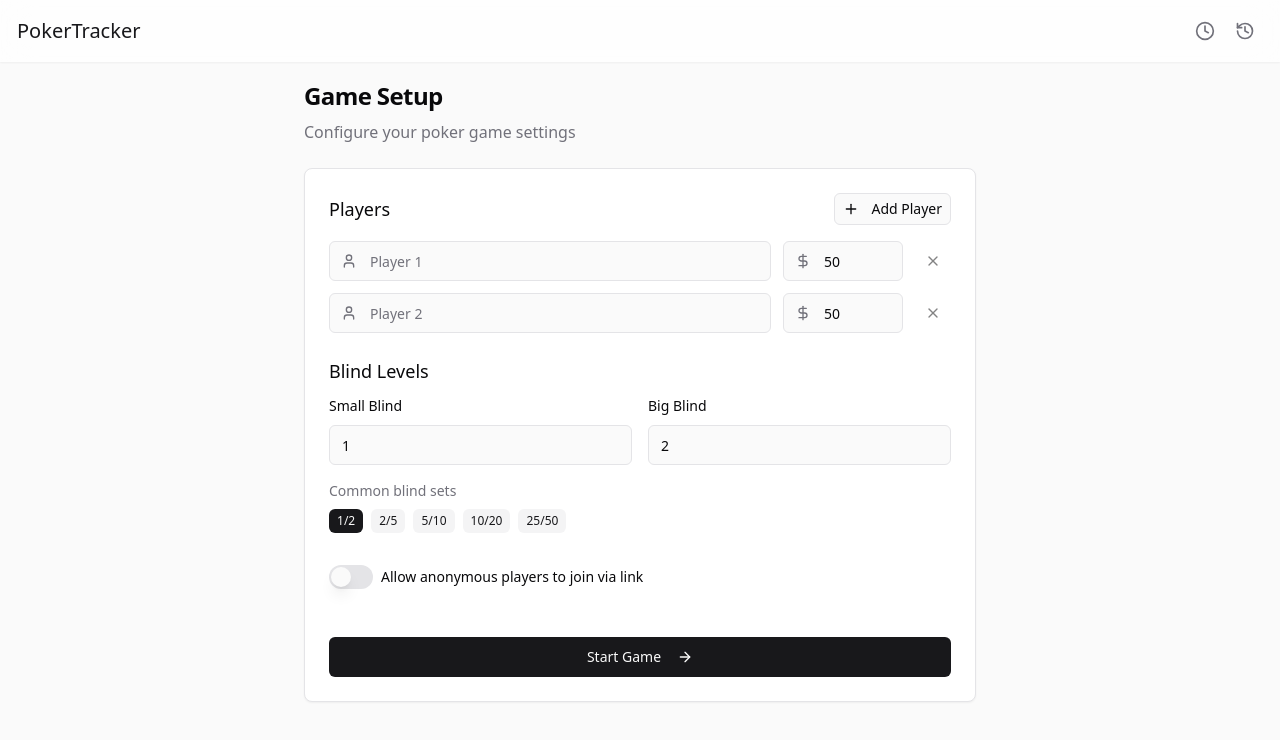
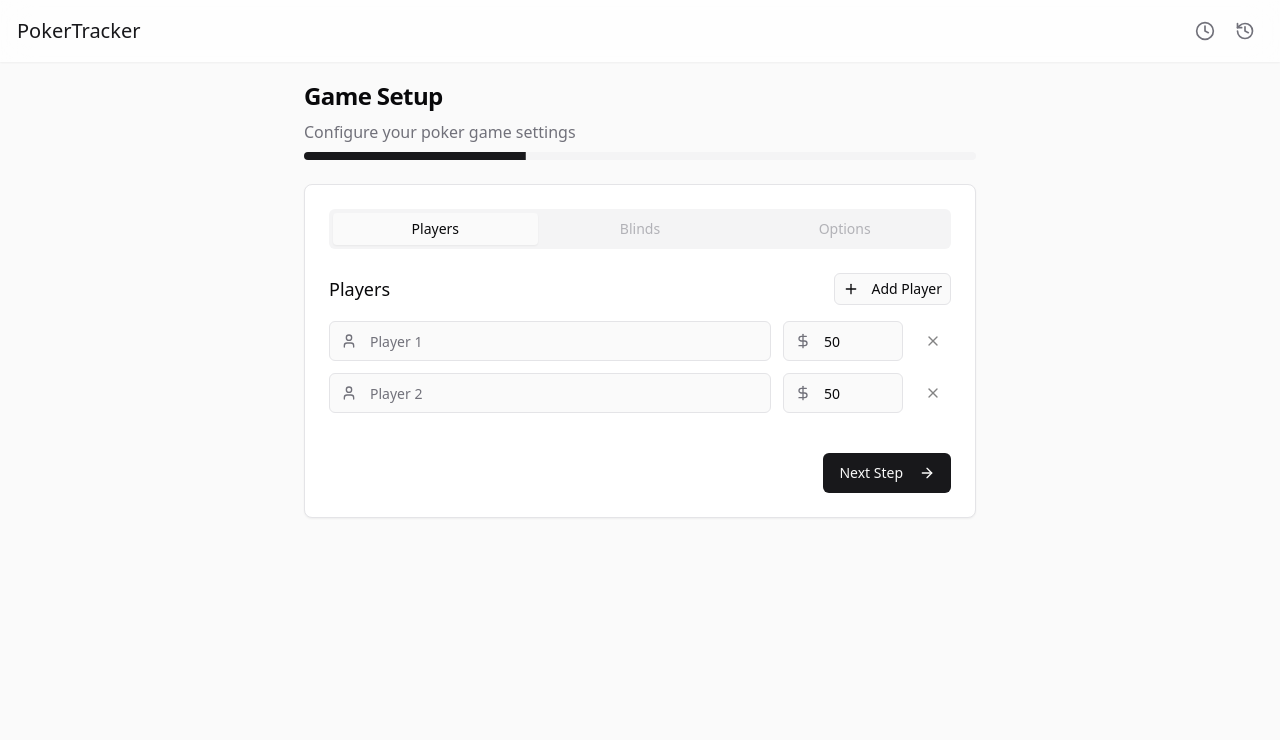
Before and after one commit to kevinkandco/poker-tracker-haven, a React (Vite) app: page / in a window 1280 px wide. Shown: the top 740 px of the page. Built offline with nearby package versions, Linux system fonts and the light colour scheme.

Commit message:
Implement game setup flow

```diff
--- a/src/components/game/GameSetup.tsx
+++ b/src/components/game/GameSetup.tsx
@@ -1,8 +1,9 @@
+
 import React, { useState } from 'react';
 import { Button } from '@/components/ui/button';
 import { Input } from '@/components/ui/input';
 import { Label } from '@/components/ui/label';
-import { ArrowRight, Plus, User, DollarSign, Copy, Share2 } from 'lucide-react';
+import { ArrowRight, Plus, User, DollarSign, Copy, Share2, ArrowLeft } from 'lucide-react';
 import { motion } from 'framer-motion';
 import { toast } from 'sonner';
 import { useGameContext } from '@/contexts/GameContext';
@@ -18,6 +19,13 @@ import {
 } from '@/components/ui/dialog';
 import JoinGameForm from './JoinGameForm';
 import { Switch } from '@/components/ui/switch';
+import {
+  Tabs,
+  TabsContent,
+  TabsList,
+  TabsTrigger
+} from '@/components/ui/tabs';
+import { Progress } from "@/components/ui/progress";
 
 interface Player {
   id: string;
@@ -35,6 +43,7 @@ const GameSetup = () => {
   const [bigBlind, setBigBlind] = useState(2);
   const [showShareDialog, setShowShareDialog] = useState(false);
   const [allowAnonymousJoin, setAllowAnonymousJoin] = useState(false);
+  const [currentStep, setCurrentStep] = useState<string>("players");
   const shareUrl = getShareUrl();
 
   React.useEffect(() => {
@@ -89,7 +98,18 @@ const GameSetup = () => {
     setAllowAnonymousJoin(!allowAnonymousJoin);
   };
 
-  const handleStartGame = () => {
+  const progressPercentage = () => {
+    switch (currentStep) {
+      case "players": return 33;
+      case "blinds": return 66;
+      case "options": return 100;
+      default: return 33;
+    }
+  };
+
+  const goToNextStep = () => {
+    if (currentStep === "players") {
+      // Validate player names before proceeding
       const emptyNames = players.some(player => !player.name.trim());
       if (emptyNames) {
         toast.error("All players must have names");
@@ -102,6 +122,21 @@ const GameSetup = () => {
         return;
       }
 
+      setCurrentStep("blinds");
+    } else if (currentStep === "blinds") {
+      setCurrentStep("options");
+    }
+  };
+
+  const goToPreviousStep = () => {
+    if (currentStep === "blinds") {
+      setCurrentStep("players");
+    } else if (currentStep === "options") {
+      setCurrentStep("blinds");
+    }
+  };
+
+  const handleStartGame = () => {
     const params = new URLSearchParams(window.location.search);
     const gameId = params.get('gameId');
 
@@ -138,9 +173,18 @@ const GameSetup = () => {
         <div className="space-y-2">
           <h2 className="text-2xl font-semibold tracking-tight">Game Setup</h2>
           <p className="text-muted-foreground">Configure your poker game settings</p>
+          <Progress value={progressPercentage()} className="h-2 mt-2" />
         </div>
 
         <div className="bg-card border border-border rounded-lg p-6 shadow-sm space-y-6">
+          <Tabs value={currentStep} onValueChange={setCurrentStep} className="w-full">
+            <TabsList className="grid w-full grid-cols-3">
+              <TabsTrigger value="players" disabled={currentStep !== "players"}>Players</TabsTrigger>
+              <TabsTrigger value="blinds" disabled={currentStep !== "blinds"}>Blinds</TabsTrigger>
+              <TabsTrigger value="options" disabled={currentStep !== "options"}>Options</TabsTrigger>
+            </TabsList>
+
+            <TabsContent value="players" className="mt-6 space-y-6">
               <div className="space-y-4">
                 <div className="flex justify-between items-center">
                   <h3 className="text-lg font-medium">Players</h3>
@@ -216,12 +260,37 @@ const GameSetup = () => {
                 </div>
               </div>
 
+              <div className="flex justify-end pt-4">
+                <Button onClick={goToNextStep} className="button-hover">
+                  Next Step
+                  <ArrowRight className="ml-2 h-4 w-4" />
+                </Button>
+              </div>
+            </TabsContent>
+
+            <TabsContent value="blinds" className="mt-6 space-y-6">
               <BlindControl
                 smallBlind={smallBlind}
                 bigBlind={bigBlind}
                 onSmallBlindChange={setSmallBlind}
                 onBigBlindChange={setBigBlind}
               />
+
+              <div className="flex justify-between pt-4">
+                <Button variant="outline" onClick={goToPreviousStep}>
+                  <ArrowLeft className="mr-2 h-4 w-4" />
+                  Back
+                </Button>
+                <Button onClick={goToNextStep} className="button-hover">
+                  Next Step
+                  <ArrowRight className="ml-2 h-4 w-4" />
+                </Button>
+              </div>
+            </TabsContent>
+
+            <TabsContent value="options" className="mt-6 space-y-6">
+              <div className="space-y-4">
+                <h3 className="text-lg font-medium">Game Options</h3>
 
                 <div className="flex items-center space-x-2 py-2">
                   <Switch
@@ -234,15 +303,31 @@ const GameSetup = () => {
                   </Label>
                 </div>
 
-          <div className="pt-4">
+                <div className="bg-muted/50 rounded-lg p-4 text-sm">
+                  <p className="text-muted-foreground">
+                    After starting the game, you'll get a shareable link to invite others.
+                    {allowAnonymousJoin
+                      ? " Anyone with the link can join without needing an account."
+                      : " Only players you set up now will be able to play."}
+                  </p>
+                </div>
+              </div>
+
+              <div className="flex justify-between pt-4">
+                <Button variant="outline" onClick={goToPreviousStep}>
+                  <ArrowLeft className="mr-2 h-4 w-4" />
+                  Back
+                </Button>
                 <Button
-              className="w-full button-hover"
+                  className="button-hover"
                   onClick={handleStartGame}
                 >
                   Start Game
                   <ArrowRight className="ml-2 h-4 w-4" />
                 </Button>
               </div>
+            </TabsContent>
+          </Tabs>
         </div>
       </div>
 
```
Lines whose indentation alone changed are shown as unchanged.
